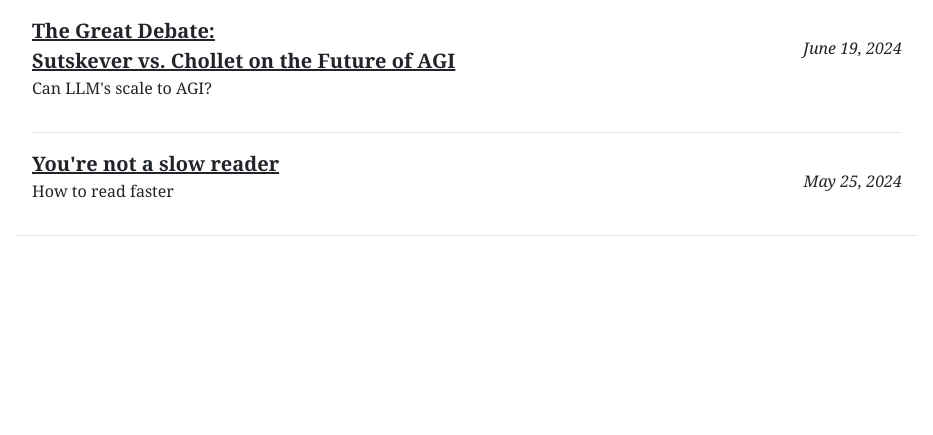
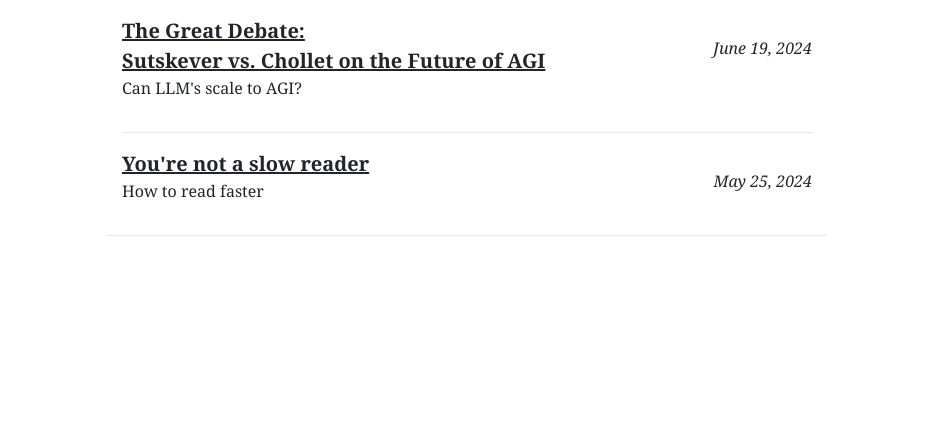
Before and after one commit to rcgreen99/website, a FastAPI app: page /blog in a window 1280 px wide; the page is wider, and only the part inside the window is pictured. Shown: the part 107-542 px from the top of that part, without its empty margins (173-1106 px from the left). Run offline with FastAPI, Linux system fonts and the light colour scheme.

Commit message:
Fix content width

```diff
--- a/static/style.css
+++ b/static/style.css
@@ -49,6 +49,10 @@ blockquote::before {
   margin-top: 60px;
 }
 
+#blog-date {
+  margin-top: 20px;
+}
+
 #name {
   text-align: left;
   margin-left: 20px;
@@ -59,15 +63,13 @@ blockquote::before {
   font-weight: bold;
   text-decoration: underline;
   color: #212529;
-
 }
 
 #content-wrap {
+  margin: auto;
   padding-bottom: 2.5rem;
-}
+  width: 80%;
 
-#date {
-  margin-top: 20px;
 }
 
 #footer {
--- a/templates/blog.html
+++ b/templates/blog.html
@@ -8,7 +8,7 @@
       </a>
       <p>Can LLM's scale to AGI?</p>
     </div>
-    <div class="col-md-4" id="date" style="text-align: right">
+    <div class="col-md-4" id="blog-date" style="text-align: right">
       <i> June 19, 2024</i>
     </div>
   </div>
@@ -18,7 +18,7 @@
       <a href="blog/reading" id="blog-link"> You're not a slow reader</a>
       <p>How to read faster</p>
     </div>
-    <div class="col-md-4" id="date" style="text-align: right">
+    <div class="col-md-4" id="blog-date" style="text-align: right">
       <i> May 25, 2024 </i>
     </div>
   </div>
```
